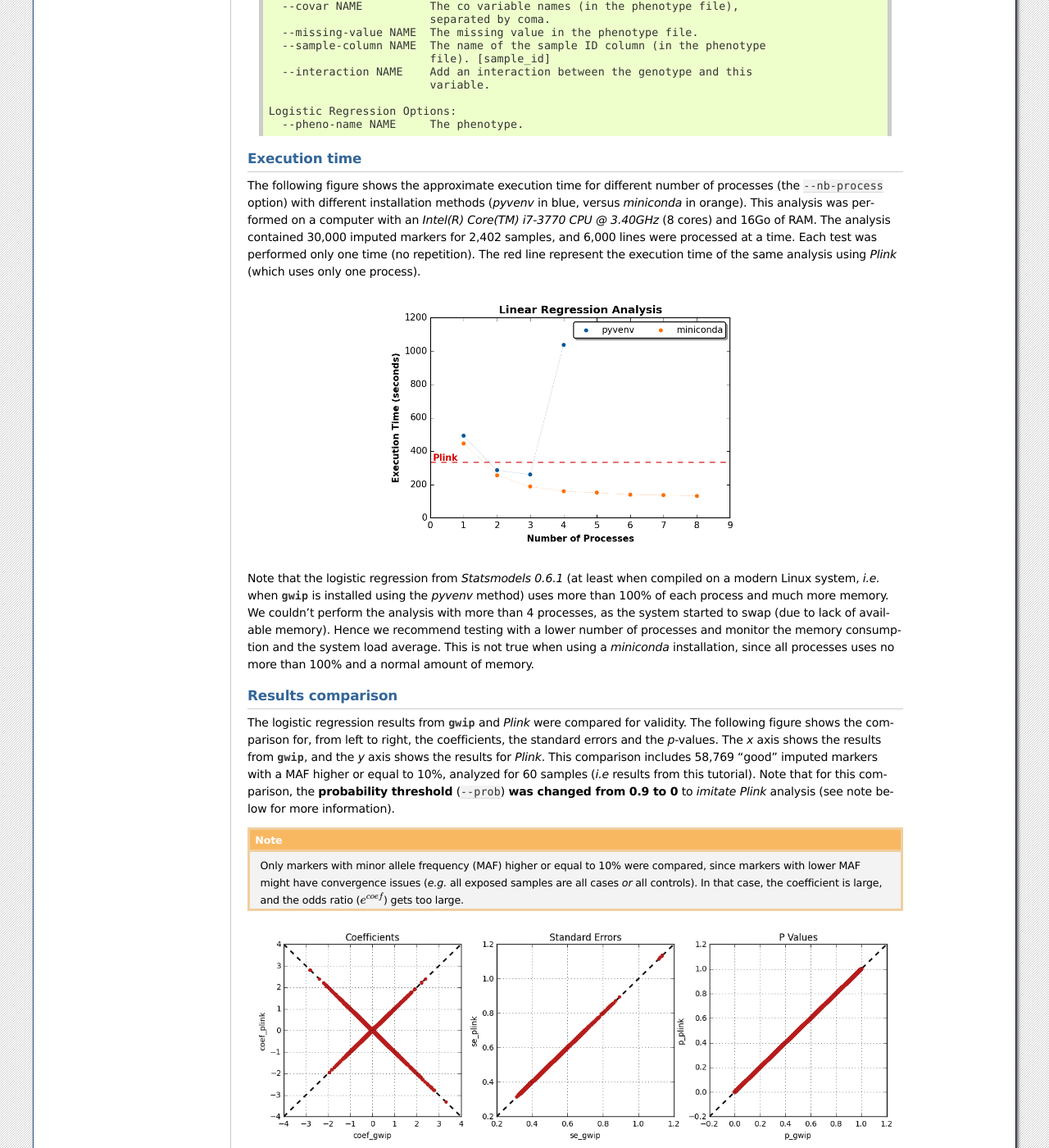
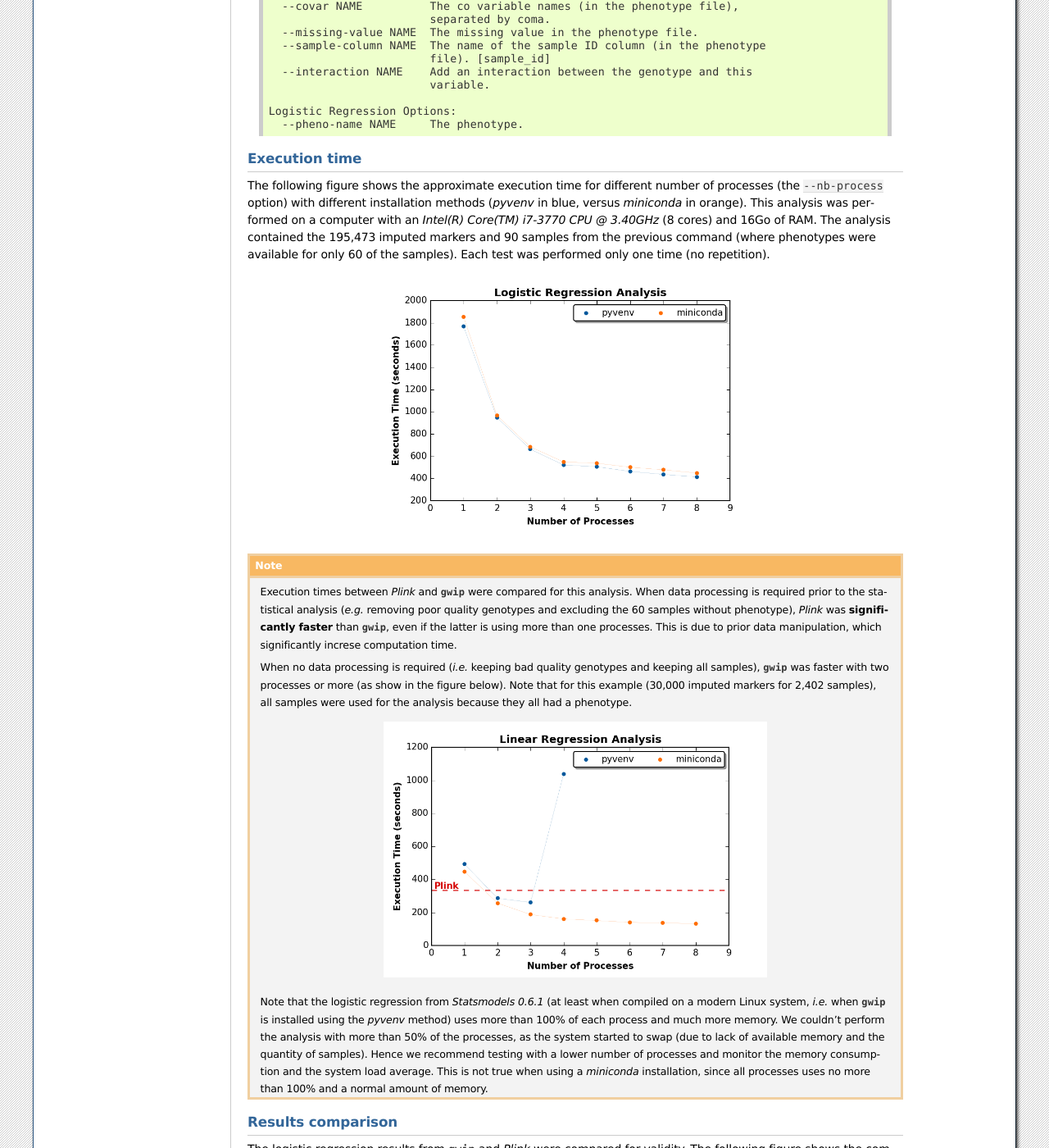
Before and after one commit to pgxcentre/genipe, a Sphinx documentation site: the page built from docs/tutorials/tutorial_logistic.rst, in a window 1280 px wide and 1400 px high, scrolled down 3858 px. Shown: the whole window at 82% size. Built offline with Sphinx 7.4.7, drawn with Linux system fonts in a browser that asks for light colours.

Commit message:
Logistic tutorial completed

```diff
--- a/docs/tutorials/tutorial_logistic.rst
+++ b/docs/tutorials/tutorial_logistic.rst
@@ -292,10 +292,9 @@ The following figure shows the approximate execution time for different number
 of processes (the ``--nb-process`` option) with different installation methods
 (*pyvenv* in blue, versus *miniconda* in orange). This analysis was performed
 on a computer with an *Intel(R) Core(TM) i7-3770 CPU @ 3.40GHz* (8 cores) and
-16Go of RAM. The analysis contained 30,000 imputed markers for 2,402 samples,
-and 6,000 lines were processed at a time. Each test was performed only one time
-(no repetition). The red line represent the execution time of the same analysis
-using *Plink* (which uses only one process).
+16Go of RAM. The analysis contained the 195,473 imputed markers and 90 samples
+from the previous command (where phenotypes were available for only 60 of the
+samples). Each test was performed only one time (no repetition).
 
 .. _logistic_exec_time:
 
@@ -304,15 +303,35 @@ using *Plink* (which uses only one process).
     :width: 60%
     :alt: Logistic regression execution time vs number of processes.
 
-Note that the logistic regression from *Statsmodels 0.6.1* (at least when
-compiled on a modern Linux system, *i.e.* when :py:mod:`gwip` is installed
-using the *pyvenv* method) uses more than 100% of each process and much more
-memory. We couldn't perform the analysis with more than 4 processes, as the
-system started to swap (due to lack of available memory). Hence we recommend
-testing with a lower number of processes and monitor the memory consumption and
-the system load average. This is not true when using a *miniconda*
-installation, since all processes uses no more than 100% and a normal amount of
-memory.
+.. note::
+
+   Execution times between *Plink* and :py:mod:`gwip` were compared for this
+   analysis. When data processing is required prior to the statistical analysis
+   (*e.g.* removing poor quality genotypes and excluding the 60 samples without
+   phenotype), *Plink* was **significantly faster** than :py:mod:`gwip`, even
+   if the latter is using more than one processes. This is due to prior data
+   manipulation, which significantly increse computation time.
+
+   When no data processing is required (*i.e.* keeping bad quality genotypes
+   and keeping all samples), :py:mod:`gwip` was faster with two processes or
+   more (as show in the figure below). Note that for this example (30,000
+   imputed markers for 2,402 samples), all samples were used for the analysis
+   because they all had a phenotype.
+
+   .. figure:: ../_static/images/Logistic_Walltime_Plink.png
+       :align: center
+       :width: 60%
+       :alt: Logistic regression execution time vs number of processes (Plink).
+
+   Note that the logistic regression from *Statsmodels 0.6.1* (at least when
+   compiled on a modern Linux system, *i.e.* when :py:mod:`gwip` is installed
+   using the *pyvenv* method) uses more than 100% of each process and much more
+   memory. We couldn't perform the analysis with more than 50% of the
+   processes, as the system started to swap (due to lack of available memory
+   and the quantity of samples). Hence we recommend testing with a lower number
+   of processes and monitor the memory consumption and the system load average.
+   This is not true when using a *miniconda* installation, since all processes
+   uses no more than 100% and a normal amount of memory.
 
 
 .. _logit-tut-comparison:
```
Also changed, not shown: docs/_static/images/Logistic_Walltime.png, docs/_static/images/Logistic_Walltime_Plink.png (added).
